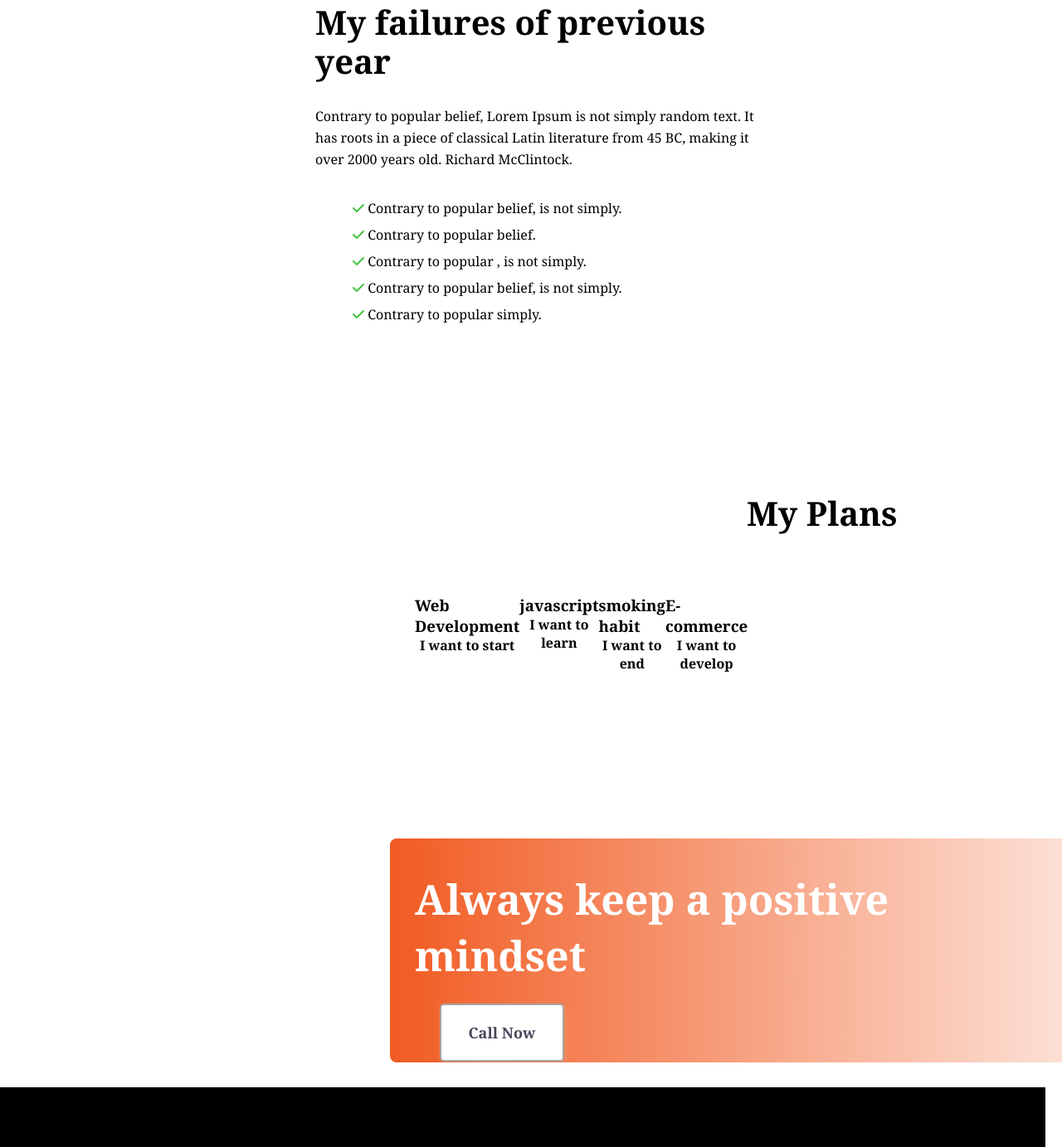
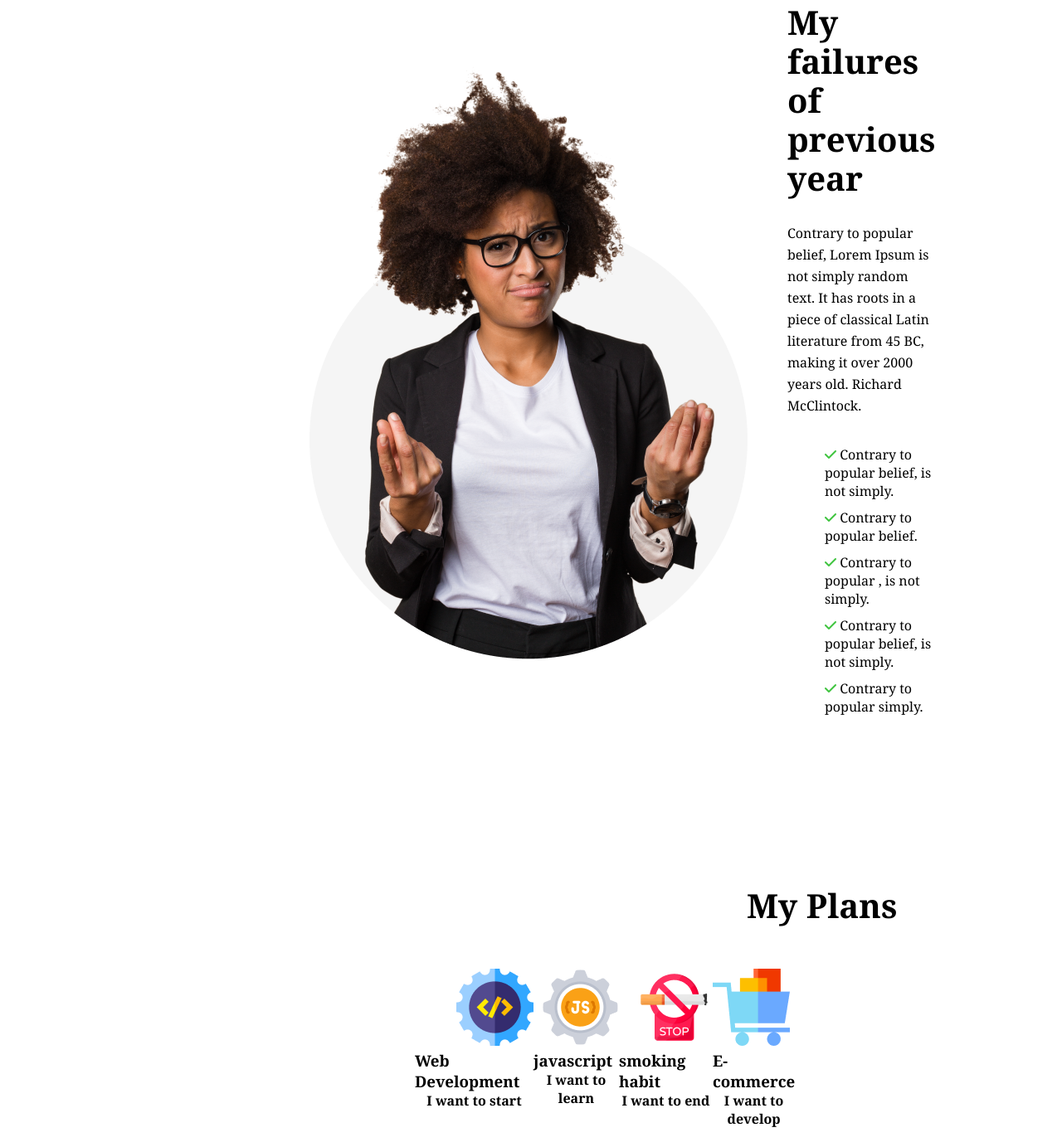
Before and after one commit to abrarazmain/first-assignment, a plain HTML site: page index.html in a window 1280 px wide. Shown: the part 1197-2580 px from the top of the page at 83% size. Drawn offline with Linux system fonts and the light colour scheme; the site is published under a folder, as on GitHub Pages, so addresses that start at the root find nothing.

Commit message:
image added

```diff
--- a/index.html
+++ b/index.html
@@ -25,7 +25,7 @@
     <main>
         <!-- failure-section -->
         <section class="failure">
-            <div class="failure-img"><img src="/images/person.png" alt=""></div>
+            <div class="failure-img"><img src="./images/person.png" alt=""></div>
             <div class="failure-text">
                 <h3 class="failure-title">My failures of previous year</h3>
                 <p class="failure-des">
@@ -49,22 +49,22 @@
                 My Plans
             </h2>
             <div class="plan-section">
-                <img class="plan-img-1" src="/images/icons/web.png" alt="">
+                <img class="plan-img-1" src="./images/icons/web.png" alt="">
                 <h3 class="plan-title">Web Development</h3>
                 <h5>I want to start</h5>
             </div>
             <div class="plan-section">
-                <img class="plan-img-2" src="/images/icons/js.png" alt="">
+                <img class="plan-img-2" src="./images/icons/js.png" alt="">
                 <h3 class="plan-title">javascript</h3>
                 <h5>I want to learn</h5>
             </div>
             <div class="plan-section">
-                <img class="plan-img-3" src="/images/icons/smoke.png" alt="">
+                <img class="plan-img-3" src="./images/icons/smoke.png" alt="">
                 <h3 class="plan-title">smoking habit</h3>
                 <h5>I want to end</h5>
             </div>
             <div class="plan-section">
-                <img class="plan-img-4" src="/images/icons/ecom.png" alt="">
+                <img class="plan-img-4" src="./images/icons/ecom.png" alt="">
                 <h3 class="plan-title">E-commerce</h3>
                 <h5>I want to develop</h5>
 
--- a/style.css
+++ b/style.css
@@ -10,7 +10,7 @@
     display: flex;
     height: 1000px;
     width: 1900px;
-    background-image: url('/images/banner/banner3.png');
+    background-image: url('./images/banner/banner3.png');
     background-repeat: no-repeat;
     background-size: cover;
     color: white;
```
